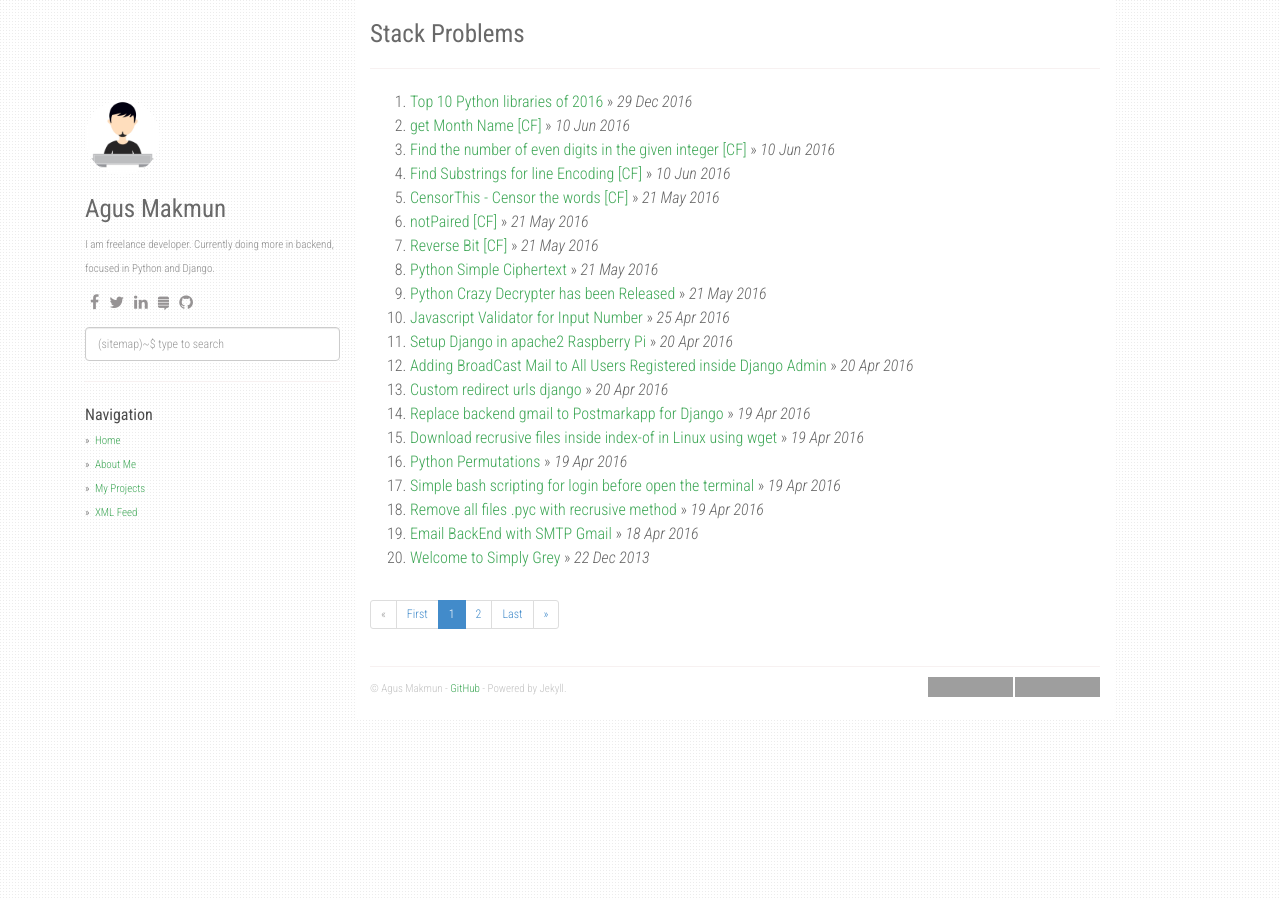
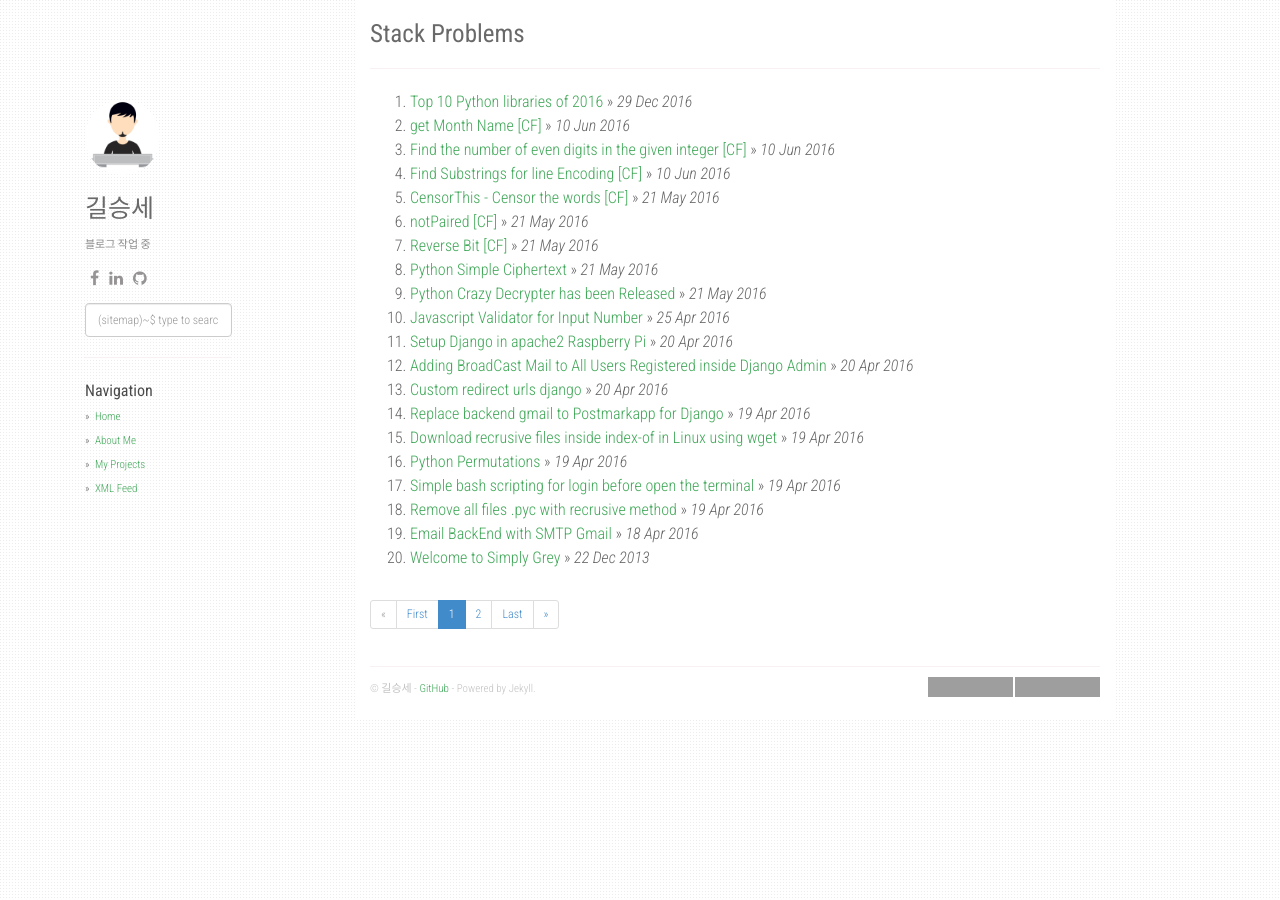
Before and after one commit to agusmakmun/agusmakmun.github.io, a Jekyll site: the page built from index.html, in a window 1280 px wide. Built offline with Jekyll 4.4.1, drawn with Linux system fonts in a browser that asks for light colours; nearby versions of some CDN libraries; the list of posts is cut into pages by our own code; grey boxes are pictures that could not be loaded.

Commit message:
Update _config.yml

```diff
--- a/_config.yml
+++ b/_config.yml
@@ -1,8 +1,8 @@
 title: Stack Problems
 description: My Personal Stack Problems
-author: Agus Makmun
-github: https://github.com/agusmakmun
-about: I am freelance developer. Currently doing more in backend, focused in Python and Django.
+author: 길승세
+github: https://github.com/rlftmdtp
+about: 블로그 작업 중
 disqus_shortname: stackproblems
 google_analytics: UA-XXXXXXXX-Y
 avatar_url: /static/img/avatar.jpg
@@ -18,14 +18,10 @@
 social:
     - icon: fa-facebook
       link: "#"
-    - icon: fa-twitter
-      link: "https://twitter.com/agusmakmun6"
     - icon: fa-linkedin
       link: "https://www.linkedin.com/in/summonagus"
-    - icon: fa-stack-exchange
-      link: "#"
     - icon: fa-github
-      link: "https://github.com/agusmakmun"
+      link: "https://github.com/rlftmdtp"
 
 share:
   twitter_username: agusmakmun6
```
